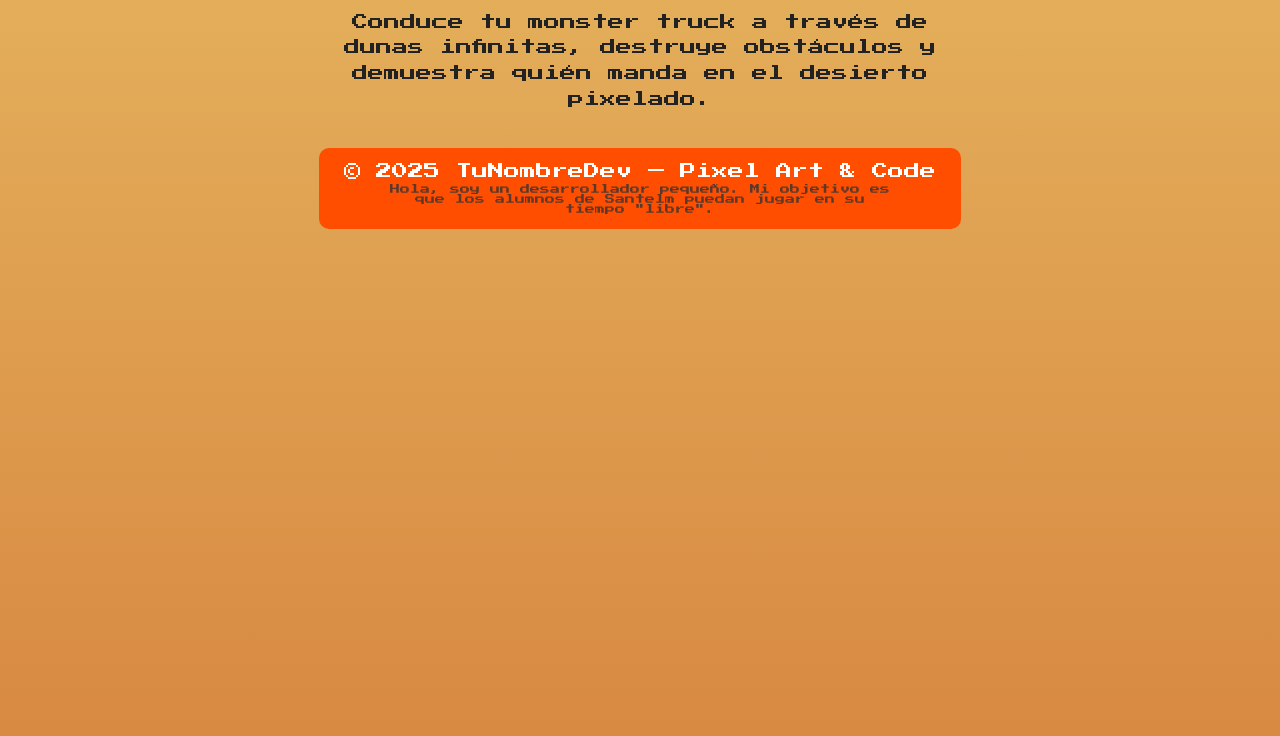
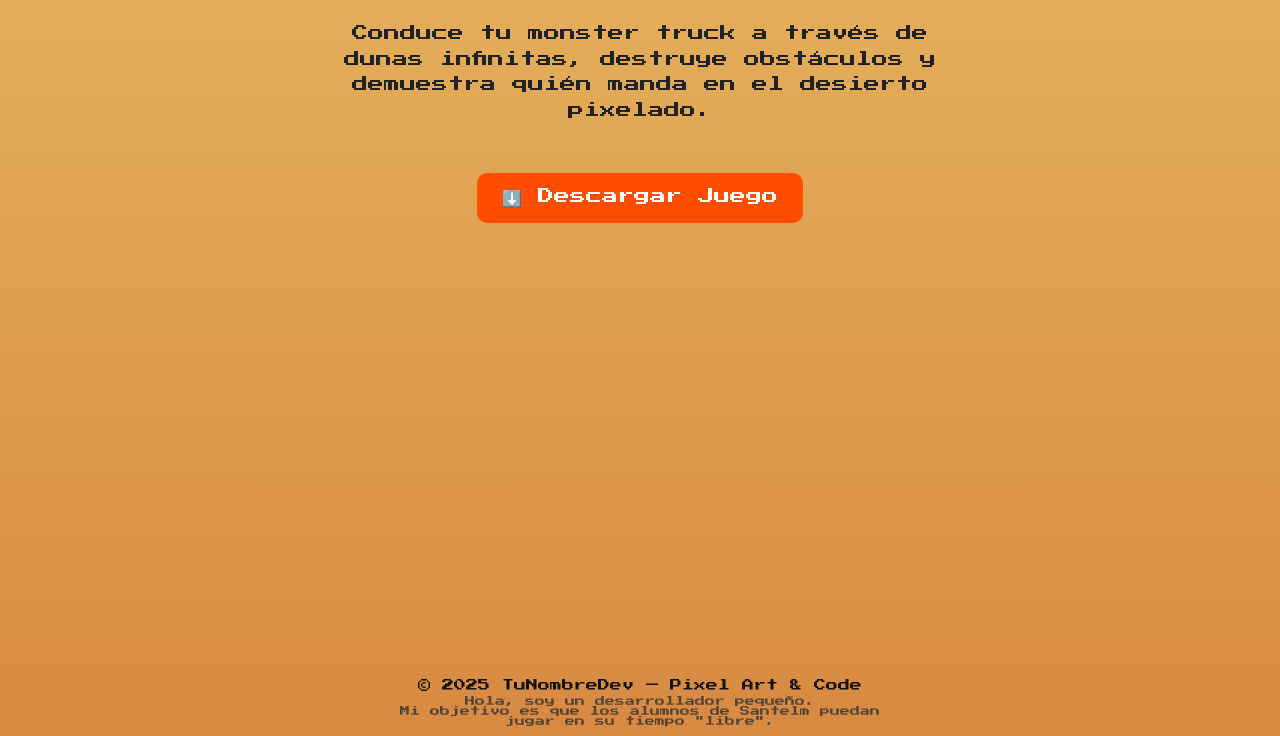
Before and after one commit to sflow-afk/truckmania, a plain HTML site: page index.html in a window 1280 px wide. Shown: the part 64-800 px from the top of the page. Drawn offline with Linux system fonts and the light colour scheme.

Commit message:
elnegritoojoclaros
dddd

```diff
--- a/index.html
+++ b/index.html
@@ -14,18 +14,24 @@
       background: linear-gradient(to bottom, #e4b15c, #d88942);
       color: #222;
       text-align: center;
-      overflow: hidden;
+      display: flex;
+      flex-direction: column;
+      justify-content: center;
+      align-items: center;
     }
+
     h1 {
       font-size: 28px;
-      margin-top: 20px;
+      margin: 20px 0;
       color: #111;
     }
+
     p {
       max-width: 600px;
-      margin: 10px auto 20px;
+      margin: 10px auto 30px;
       line-height: 1.6;
     }
+
     .button {
       display: inline-block;
       background: #ff4e00;
@@ -35,25 +41,21 @@
       text-decoration: none;
       font-size: 16px;
       transition: 0.2s;
+      margin: 20px 0;
     }
+
     .button:hover {
       background: #ff7b00;
       transform: scale(1.05);
     }
-    img {
-      width: 400px;
-      max-width: 90%;
-      border-radius: 12px;
-      margin: 20px 0;
-      box-shadow: 0 4px 8px rgba(0,0,0,0.3);
-    }
+
     footer {
-      position: absolute;
-      bottom: 10px;
-      width: 100%;
+      margin-top: auto;
+      padding: 10px;
       font-size: 12px;
       color: #111;
     }
+
     .mensaje {
       font-size: 10px;
       color: #333;
@@ -68,14 +70,12 @@
   <h1>🚚 Truck Mania</h1>
   <p>Conduce tu monster truck a través de dunas infinitas, destruye obstáculos y demuestra quién manda en el desierto pixelado.</p>
 
-
-  <br>
-  <a class="button" href="https://www.mediafire.com/file/ezeribnljhs564s/Pixel_Truck.zip/file>⬇️ Descargar Juego</a>
+  <a class="button" href="https://www.mediafire.com/file/ezeribnljhs564s/Pixel_Truck.zip/file" download>⬇️ Descargar Juego</a>
 
   <footer>
     © 2025 TuNombreDev — Pixel Art & Code
     <div class="mensaje">
-      Hola, soy un desarrollador pequeño.
+      Hola, soy un desarrollador pequeño.<br>
       Mi objetivo es que los alumnos de Santelm puedan jugar en su tiempo "libre".
     </div>
   </footer>
```
